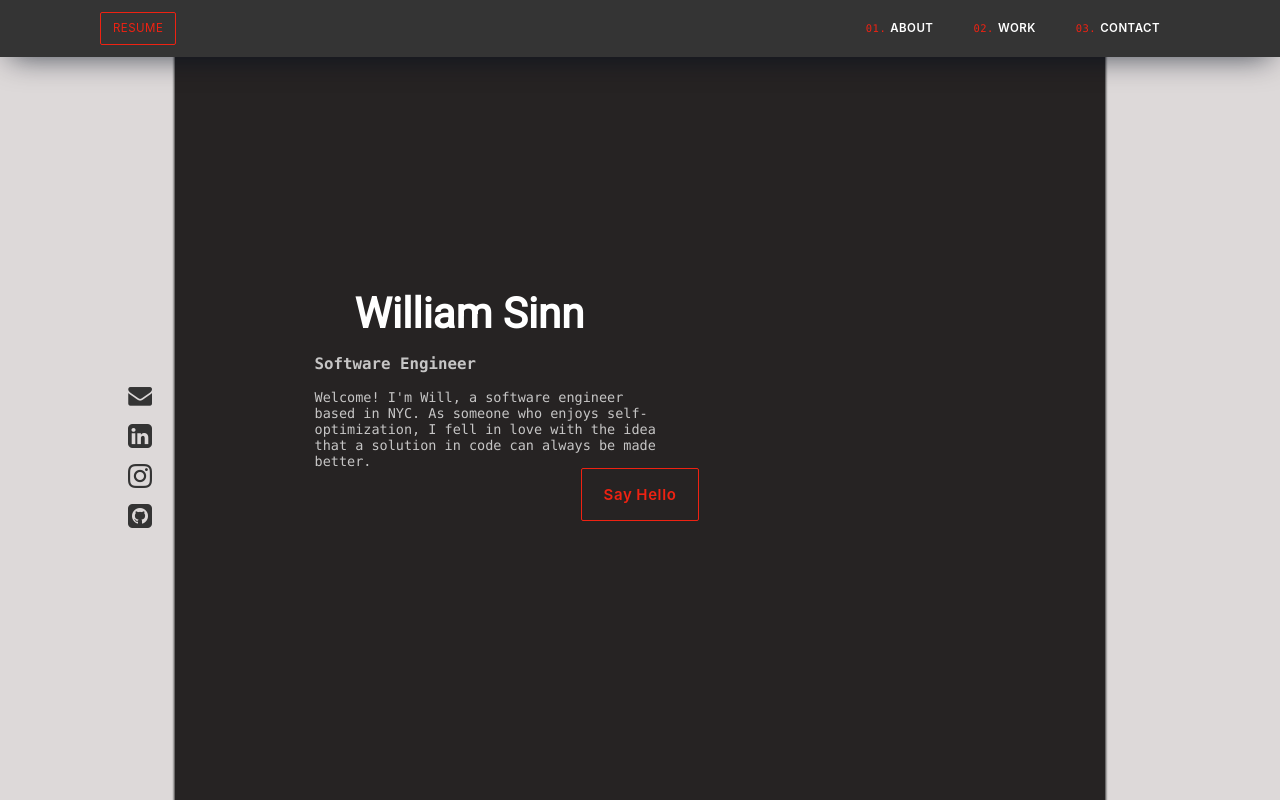
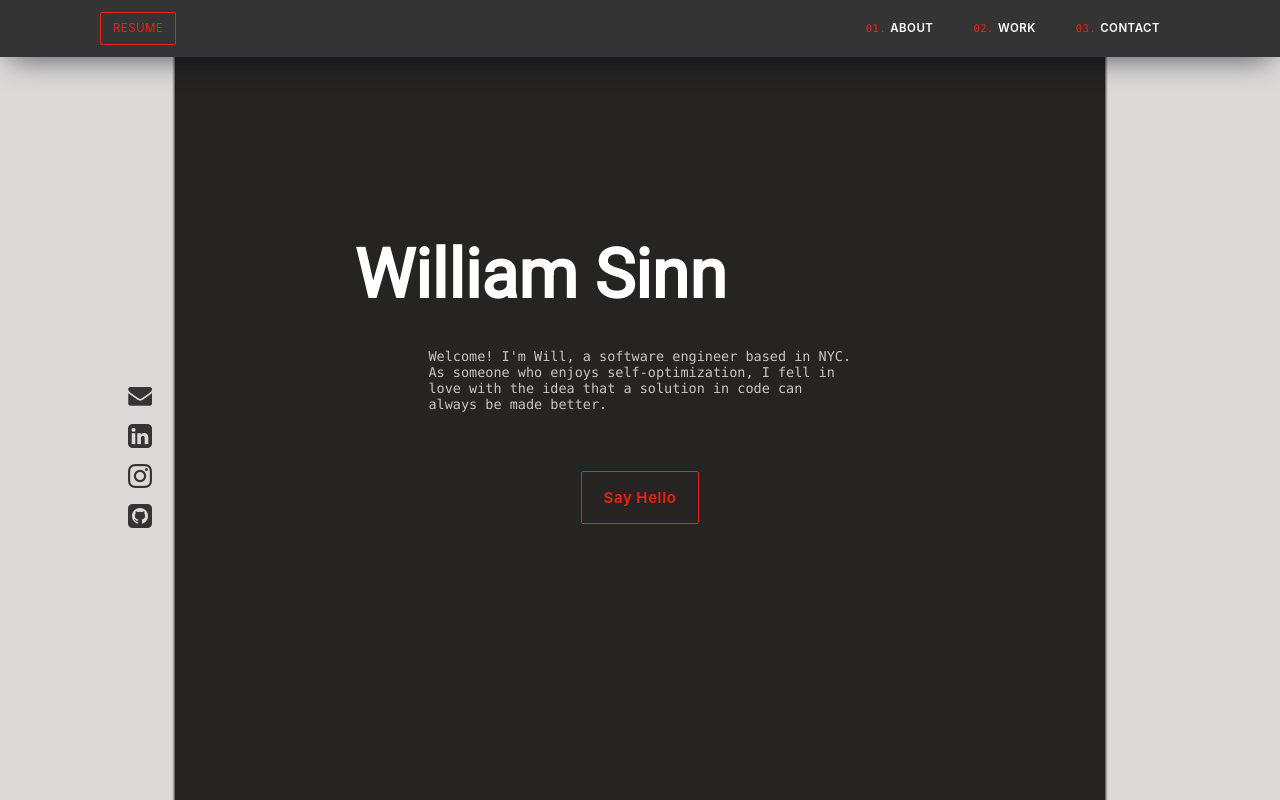
Before and after one commit to willsinn/ws-portfolio, a React (Create React App) app: page / in a window 1280 px wide. Shown: the top 800 px of the page. Built offline with nearby package versions, Linux system fonts and the light colour scheme; a web font is replaced by a local one.

Commit message:
fix key bug in render"

```diff
--- a/src/App.css
+++ b/src/App.css
@@ -17,11 +17,13 @@
 }
 p {
   color: var(--off-white);
-  width: 50%;
+  width: 65%;
   min-width: 350px;
 }
 h1 {
   color: var(--titles-red);
+}
+h2 {
 }
 h3 {
   color: var(--off-white);
@@ -215,12 +217,14 @@ li {
   width: 100%;
 }
 .name {
-  font-size: 42px;
+  font-size: 68px;
   font-weight: 900;
   font-family: "Roboto", sans-serif;
   margin: 4px 0 0 40px;
   color: var(--white);
   width: fit-content;
+}
+.intro {
 }
 .content-cont {
   margin-top: 24px;
--- a/src/components/ConnectPage.js
+++ b/src/components/ConnectPage.js
@@ -20,7 +20,7 @@ const ConnectPage = () => {
           </div>
           <div className="connect-btn">
             <Contact
-              key={"connect-1"}
+              key={`connect-${contact[0].method}-1`}
               contact={contact[0]}
               content={"Contact Me"}
             />
--- a/src/components/Contact.js
+++ b/src/components/Contact.js
@@ -56,8 +56,10 @@ const Contact = ({ contact, content }) => {
         ) : (
           <div className="email navbar-btn">
             <div className="email active-link">
-              {contentArr.map((cont) => (
-                <span style={{ margin: "0 2px" }}>{cont}</span>
+              {contentArr.map((cont, i) => (
+                <span key={i} style={{ margin: "0 2px" }}>
+                  {cont}
+                </span>
               ))}
             </div>
           </div>
--- a/src/components/LandingPage.js
+++ b/src/components/LandingPage.js
@@ -10,14 +10,17 @@ const LandingPage = () => {
     <div className="landing">
       <section className="main">
         <div>
-          <h2 className="name">William Sinn</h2>
-          <h3>
-            <span>Software Engineer</span>
-          </h3>
-          <div>
+          <div className="name">William Sinn</div>
+          <div className="row">
             <p>{landingIntro}</p>
           </div>
-          <Contact key={"landing-1"} contact={ct[0]} content={"Say Hello"} />
+          <div className="connect-btn">
+            <Contact
+              key={`landing-${ct[0].method}-1`}
+              contact={ct[0]}
+              content={"Say Hello"}
+            />
+          </div>
         </div>
       </section>
     </div>
```
